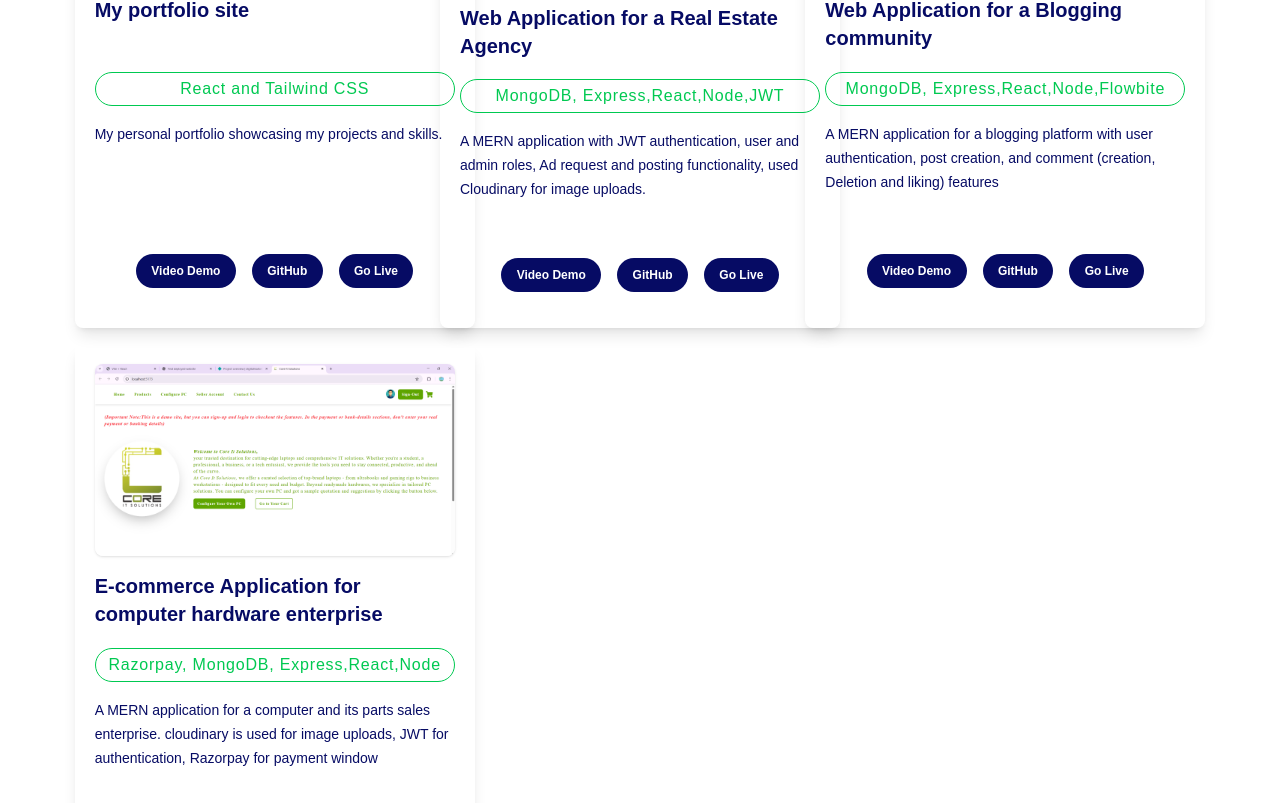
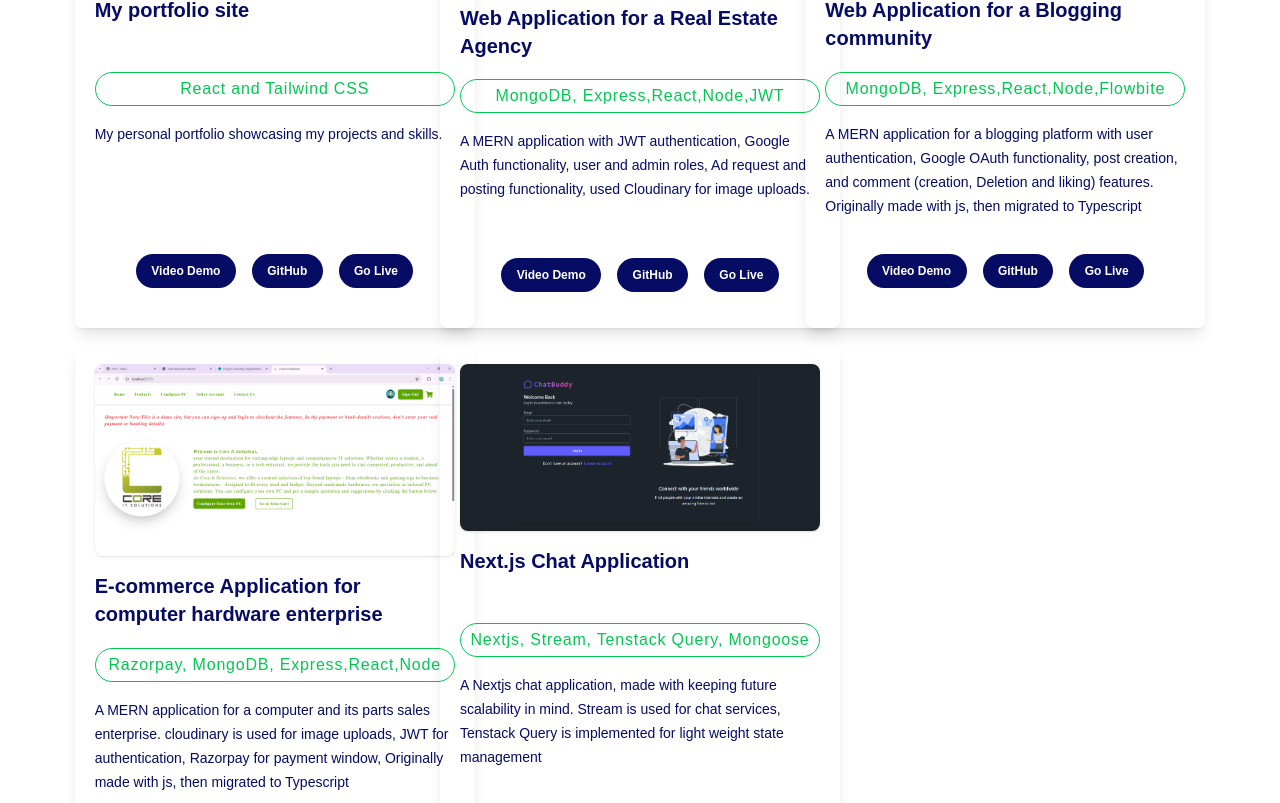
Before and after one commit to subhin-subramanian/My-Portfolio, a React (Vite) app in the folder Frontend/: page /projects in a window 1280 px wide. Shown: the part 1132-1935 px from the top of the page. Built offline with nearby package versions, Linux system fonts and the light colour scheme; a web font is replaced by a local one.

Commit message:
Projects update added

```diff
--- a/Frontend/src/assets/Assets.js
+++ b/Frontend/src/assets/Assets.js
@@ -5,6 +5,8 @@ import image_21 from './images/1Cent_Property.png';
 import image_22 from './images/Blog_thumb.png';
 import image_23 from './images/Core_it_app_thumb.png';
 import image_24 from './images/portfolio_thumb.png';
+import image_25 from './images/Chat_Buddy.png'
+
 
 import coverPic from './images/coverPic.jpg'
 
@@ -94,7 +96,7 @@ export const projects =[
         category : 'MERN',
         tools : 'MongoDB, Express,React,Node,JWT',
         image : image_21,
-        description :'A MERN application with JWT authentication, user and admin roles, Ad request and posting functionality, used Cloudinary for image uploads.',
+        description :'A MERN application with JWT authentication, Google Auth functionality, user and admin roles, Ad request and posting functionality, used Cloudinary for image uploads.',
         video_link :'https://www.youtube.com/watch?v=WhtVz_DedqA&t=19s',
         github_link :'https://github.com/subhin-subramanian/MERN-Estate',
         live_link :'https://one-cent-property.onrender.com/'
@@ -105,7 +107,7 @@ export const projects =[
         category : 'MERN',
         tools : 'MongoDB, Express,React,Node,Flowbite',
         image : image_22,
-        description : 'A MERN application for a blogging platform with user authentication, post creation, and comment (creation, Deletion and liking) features',
+        description : 'A MERN application for a blogging platform with user authentication, Google OAuth functionality, post creation, and comment (creation, Deletion and liking) features. Originally made with js, then migrated to Typescript',
         video_link :'https://www.youtube.com/watch?v=8-hxwptb7xw',
         github_link :'https://github.com/subhin-subramanian/MERN-Blog',
         live_link :'https://subhins-blog.onrender.com/'
@@ -116,10 +118,21 @@ export const projects =[
         category : 'MERN',
         tools : 'Razorpay, MongoDB, Express,React,Node',
         image : image_23,
-        description : 'A MERN application for a computer and its parts sales enterprise. cloudinary is used for image uploads, JWT for authentication, Razorpay for payment window',
+        description : 'A MERN application for a computer and its parts sales enterprise. cloudinary is used for image uploads, JWT for authentication, Razorpay for payment window, Originally made with js, then migrated to Typescript',
         video_link :'https://lnkd.in/gbUUZuMZ',
         github_link :'https://github.com/subhin-subramanian/Core-It-App',
         live_link :'https://core-it-solutions.onrender.com/'
+    },
+    {
+        _id : 144,
+        title : 'Next.js Chat Application',
+        category : 'Nextjs',
+        tools : 'Nextjs, Stream, Tenstack Query, Mongoose',
+        image : image_25,
+        description : 'A Nextjs chat application, made with keeping future scalability in mind. Stream is used for chat services, Tenstack Query is implemented for light weight state management',
+        video_link : 'https://www.youtube.com/@Developer_Monkey-x3z',
+        github_link : 'https://github.com/subhin-subramanian/Chat-Buddy',
+        live_link : 'https://chat-buddy-qray9puy4-subhins-projects-bfe8b7b6.vercel.app/'
     }
 ];
 
```
Also changed, not shown: Frontend/src/assets/images/Chat_Buddy.png (added), 1 other file (tests, documents, lock files or other folders).
